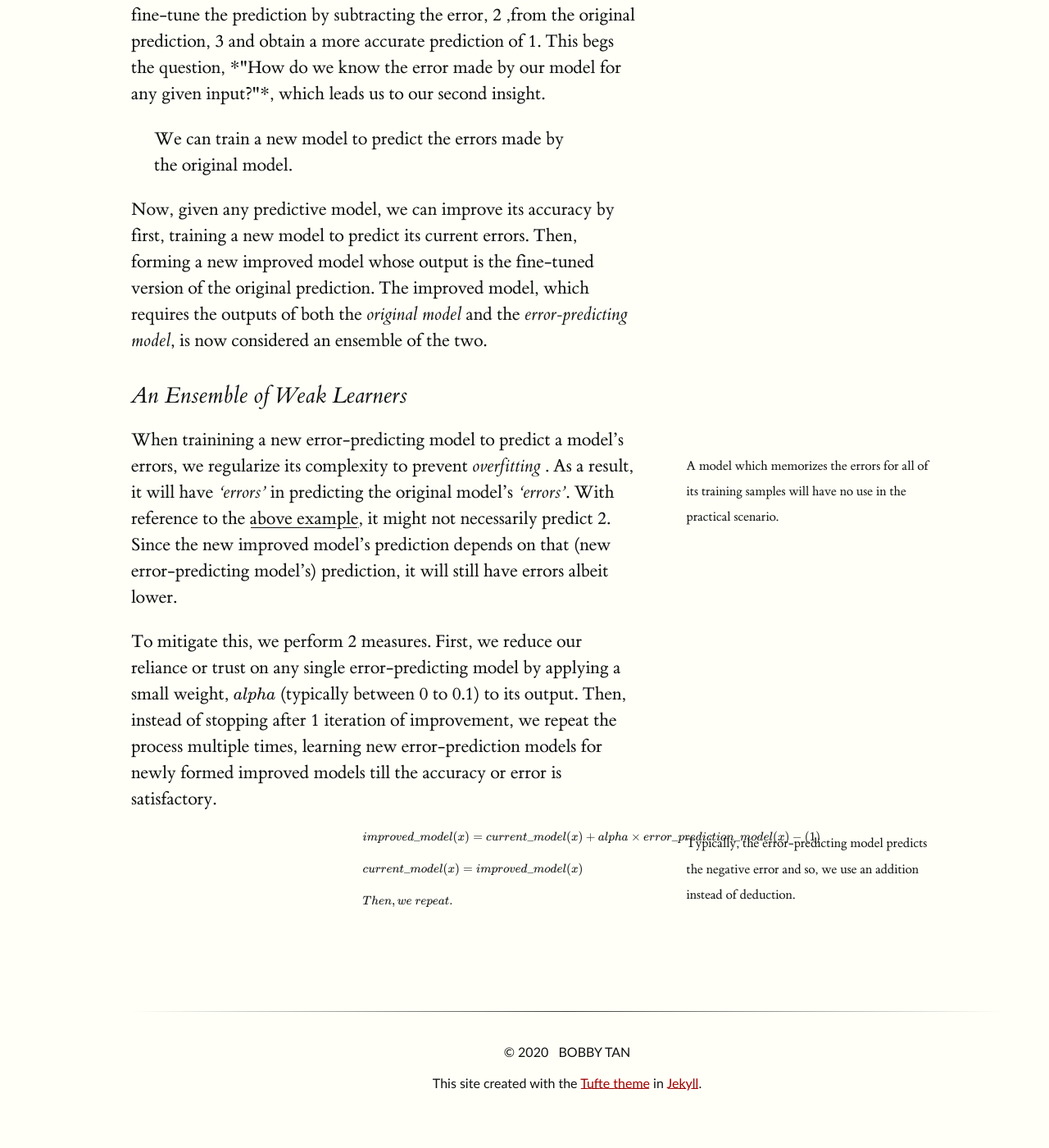
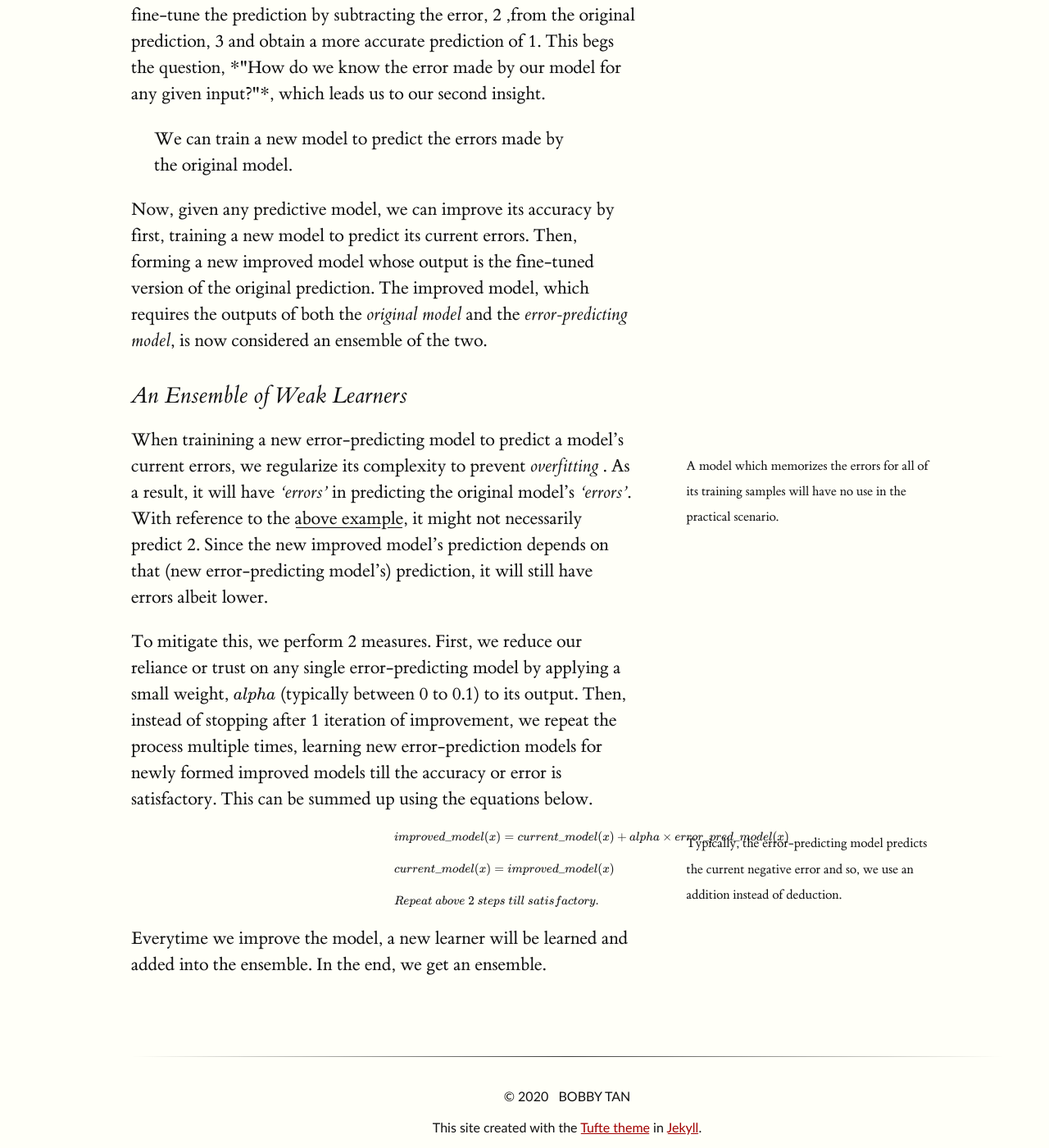
Before and after one commit to bobby-tan/bobby-tan.github.io, a Jekyll site: the page built from _posts/2020-05-11-A-Short-Introduction-to-XGBoost.md, in a window 1280 px wide and 1400 px high, scrolled down 1222 px. Shown: the whole window at 82% size. Built offline with Jekyll 4.4.1, drawn with Linux system fonts in a browser that asks for light colours; formulas are drawn with MathJax 3; before the commit the page ends 2568 px from its top, so only the background shows below that.

Commit message:
added equations into XGBoost article

```diff
--- a/_posts/2020-05-11-A-Short-Introduction-to-XGBoost.md
+++ b/_posts/2020-05-11-A-Short-Introduction-to-XGBoost.md
@@ -31,16 +31,18 @@ Now, given any predictive model, we can improve its accuracy by first, training
 
 ### An Ensemble of Weak Learners
 
-When trainining a new error-predicting model to predict a model's errors, we regularize its complexity to prevent *overfitting* {% marginnote 'sn-one' 'A model which memorizes the errors for all of its training samples will have no use in the practical scenario.'%}. As a result, it will have *'errors'* in predicting the original model's *'errors'*. With reference to the <a href="#example">above example</a>, it might not necessarily predict 2. Since the new improved model's prediction depends on that (new error-predicting model's) prediction, it will still have errors albeit lower.
+When trainining a new error-predicting model to predict a model's current errors, we regularize its complexity to prevent *overfitting* {% marginnote 'sn-one' 'A model which memorizes the errors for all of its training samples will have no use in the practical scenario.'%}. As a result, it will have *'errors'* in predicting the original model's *'errors'*. With reference to the <a href="#example">above example</a>, it might not necessarily predict 2. Since the new improved model's prediction depends on that (new error-predicting model's) prediction, it will still have errors albeit lower.
 
-To mitigate this, we perform 2 measures. First, we reduce our reliance or trust on any single error-predicting model by applying a small weight, *$$ alpha $$* (typically between 0 to 0.1) to its output. Then, instead of stopping after 1 iteration of improvement, we repeat the process multiple times, learning new error-prediction models for newly formed improved models till the accuracy or error is satisfactory.
+To mitigate this, we perform 2 measures. First, we reduce our reliance or trust on any single error-predicting model by applying a small weight, *$$ alpha $$* (typically between 0 to 0.1) to its output. Then, instead of stopping after 1 iteration of improvement, we repeat the process multiple times, learning new error-prediction models for newly formed improved models till the accuracy or error is satisfactory. This can be summed up using the equations below.
 
-{% marginnote 'sn-two' 'Typically, the error-predicting model predicts the negative error and so, we use an addition instead of deduction.'%}
+{% marginnote 'sn-two' 'Typically, the error-predicting model predicts the current negative error and so, we use an addition instead of deduction.'%}
 
 $$
 \begin{align*}
-&improved\_model(x) = current\_model(x) + alpha \times error\_prediction\_model(x) - (1) \\~\\
+&improved\_model(x) = current\_model(x) + alpha \times error\_pred\_model(x)\\~\\
 &current\_model(x) = improved\_model(x)\\~\\
-&Then, we \ repeat.
+&Repeat \ above \ 2 \ steps \ till \ satisfactory.
 \end{align*}
 $$
+
+Everytime we improve the model, a new learner will be learned and added into the ensemble. In the end, we get an ensemble.
```
